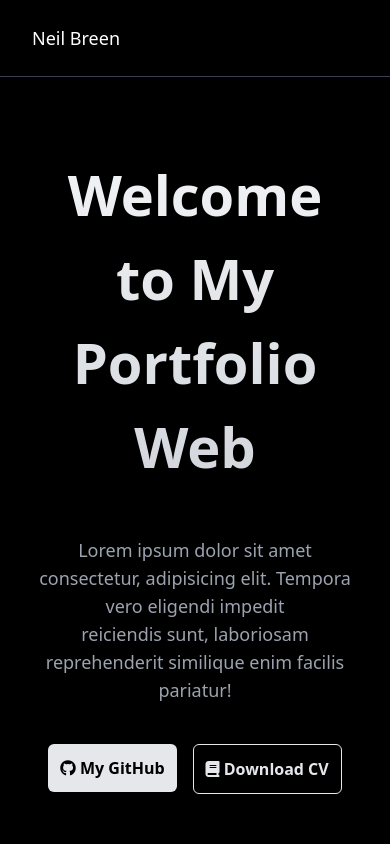
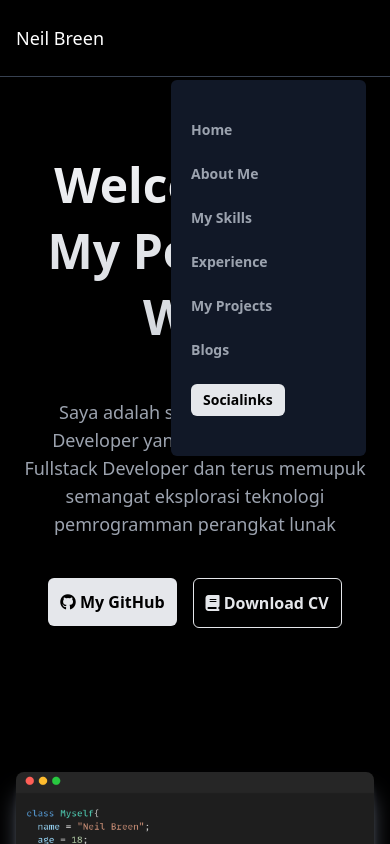
Before and after one commit to reezecodee/reezecodee.github.io, a Vue app: page / in a window 390 px wide. Both pictures are taken after a click on the button 337 px from the left and 38 px from the top of the page. Shown: the top 844 px of the page. Built offline with nearby package versions, Linux system fonts and the light colour scheme.

Commit message:
test: responsive mobile

```diff
--- a/src/components/NavbarComponent.vue
+++ b/src/components/NavbarComponent.vue
@@ -2,34 +2,34 @@
     <header class="w-full fixed z-[2000] top-0">
         <nav :class="{ 'bg-opacity-30 bg-gray-500': navbarVisible }"
             class="font-inter font-medium text-sm backdrop-blur-sm border-b border-gray-700 duration-1000">
-            <div class="py-4 px-8 flex justify-between items-center container mx-auto">
+            <div class="py-4 px-4 md:px-8 flex justify-between items-center container mx-auto">
                 <a href="">
                     <div class="flex justify-start items-center text-white">
                         <span class="font-pacifico font-medium text-lg">Neil Breen</span>
                     </div>
                 </a>
-                <div id="toggleTarget"
-                    class="bg-gray-800 rounded-md lg:rounded-none py-4 px-5 absolute right-6 top-20 lg:bg-transparent lg:static lg:py-0 lg:px-0 hidden lg:block w-1/2 lg:w-auto">
+                <div id="toggleTarget" :class="isSidebarOpen ? 'block' : 'hidden'"
+                    class="bg-gray-900 rounded-md md:rounded-none py-4 px-5 absolute right-6 top-20 md:bg-transparent md:static md:py-0 md:px-0 md:block w-1/2 md:w-auto">
                     <router-link to="/"
-                        class="text-gray-400 font-semibold ml-0 my-6 lg:my-0 lg:ml-8 hover:text-white block lg:inline">Home</router-link>
+                        class="text-gray-400 font-semibold ml-0 my-6 md:my-0 md:ml-8 hover:text-white block md:inline">Home</router-link>
                     <router-link to="/about-me"
-                        class="text-gray-400 font-semibold ml-0 my-6 lg:my-0 lg:ml-8 hover:text-white block lg:inline">About
+                        class="text-gray-400 font-semibold ml-0 my-6 md:my-0 md:ml-8 hover:text-white block md:inline">About
                         Me</router-link>
                     <router-link to="/my-skills"
-                        class="text-gray-400 font-semibold ml-0 my-6 lg:my-0 lg:ml-8 hover:text-white block lg:inline">My
+                        class="text-gray-400 font-semibold ml-0 my-6 md:my-0 md:ml-8 hover:text-white block md:inline">My
                         Skills</router-link>
                     <router-link to="/experience"
-                        class="text-gray-400 font-semibold ml-0 my-6 lg:my-0 lg:ml-8 hover:text-white block lg:inline">Experience</router-link>
+                        class="text-gray-400 font-semibold ml-0 my-6 md:my-0 md:ml-8 hover:text-white block md:inline">Experience</router-link>
                     <router-link to="/my-projects"
-                        class="text-gray-400 font-semibold ml-0 my-6 lg:my-0 lg:ml-8 hover:text-white block lg:inline">My
+                        class="text-gray-400 font-semibold ml-0 my-6 md:my-0 md:ml-8 hover:text-white block md:inline">My
                         Projects</router-link>
                     <router-link to="/blogs"
-                        class="text-gray-400 font-semibold ml-0 my-6 lg:my-0 lg:ml-8 hover:text-white block lg:inline">Blogs</router-link>
-                    <router-link to="" class="font-semibold ml-0 my-6 lg:my-0 lg:ml-8 block lg:inline">
+                        class="text-gray-400 font-semibold ml-0 my-6 md:my-0 md:ml-8 hover:text-white block md:inline">Blogs</router-link>
+                    <router-link to="" class="font-semibold ml-0 my-6 md:my-0 md:ml-8 block md:inline">
                         <button class="py-1.5 px-3 bg-gray-200 rounded-md hover:bg-gray-300 text-black">Socialinks</button>
                     </router-link>
                 </div>
-                <button id="nav-toggle" class="py-2 px-3 block lg:hidden" type="button"><i
+                <button id="nav-toggle" @click="toggleSidebar()" class="py-2 px-3 block md:hidden" type="button"><i
                         class="fas fa-bars text-xl text-black dark:text-white"></i></button>
             </div>
         </nav>
@@ -40,6 +40,7 @@
 import { ref, onMounted, onBeforeUnmount } from 'vue';
 
 const navbarVisible = ref(false);
+const isSidebarOpen = ref(false);
 
 onMounted(() => {
     window.addEventListener('scroll', handleScroll);
@@ -49,6 +50,11 @@ onBeforeUnmount(() => {
     window.removeEventListener('scroll', handleScroll);
 });
 
+const toggleSidebar = () => {
+    isSidebarOpen.value = !isSidebarOpen.value;
+};
+
+
 const handleScroll = () => {
     if (window.scrollY > 0 && !navbarVisible.value) {
         navbarVisible.value = true;
@@ -56,6 +62,7 @@ const handleScroll = () => {
         navbarVisible.value = false;
     }
 };
+
 </script>
 
 <style scoped></style>
--- a/src/views/AboutView.vue
+++ b/src/views/AboutView.vue
@@ -1,7 +1,7 @@
 <template>
     <MainLayout>
         <section id="about-section">
-            <div class="container mx-auto px-8">
+            <div class="container mx-auto px-4 md:px-8 text-justify md:text-start">
                 <div class="flex justify-center">
                     <div class="max-w-3xl text-gray-400 text-lg">
                         <h1
--- a/src/views/ExperienceView.vue
+++ b/src/views/ExperienceView.vue
@@ -11,7 +11,7 @@
                             berproses menjadi fullstack developer.</p>
                     </div>
                 </div>
-                <div class="flex flex-wrap">
+                <div class="flex flex-wrap justify-center">
                     <div class="w-1/2 self-center">
                         <ol class="relative border-s border-gray-200 dark:border-gray-700">
                             <li class="mb-10 ms-6">
@@ -31,7 +31,7 @@
                             </li>
                         </ol>
                     </div>
-                    <div class="w-1/2 self-center">
+                    <div class="w-1/2 self-center hidden md:block">
                         <ol class="relative border-s border-gray-200 dark:border-gray-700">
                             <li class="mb-10 ms-6">
                                 <span
--- a/src/views/HomeView.vue
+++ b/src/views/HomeView.vue
@@ -1,18 +1,16 @@
 <template>
     <MainLayout>
         <section id="hero-section">
-            <div class="container px-8 mx-auto">
+            <div class="container px-4 md:px-8 mx-auto">
                 <div class="flex justify-center">
                     <div class="text-center">
                         <h1
-                            class="text-[3.5rem] bg-gradient-to-b from-gray-100 to-gray-300 bg-clip-text text-transparent font-extrabold p-2">
+                            class="text-[3rem] leading-snug md:text-[3.5rem] bg-gradient-to-b from-gray-100 to-gray-300 bg-clip-text text-transparent font-extrabold p-2">
                             Welcome to My Portfolio Web</h1>
-                        <p class="text-lg text-gray-400 mt-10">Lorem ipsum dolor sit amet consectetur, adipisicing elit.
-                            Tempora
-                            vero
-                            eligendi
-                            impedit<br> reiciendis
-                            sunt, laboriosam reprehenderit similique enim facilis pariatur!</p>
+                        <p class="text-lg text-gray-400 mt-10">Saya adalah seorang Junior Web Developer yang berfokus
+                            menjadi
+                            Fullstack Developer dan terus<br class="hidden md:block"> memupuk semangat
+                            eksplorasi teknologi pemrogramman perangkat lunak</p>
                         <div class="flex justify-center gap-4 font-semibold mt-10">
                             <a href="">
                                 <button class="px-3 py-3 bg-gray-200 rounded-md text-black hover:bg-gray-300"><i
@@ -31,14 +29,15 @@
             </div>
         </section>
         <section id="myself-section">
-            <div class="container px-8 mx-auto mt-36">
-                <div class="flex">
-                    <div class="w-full self-start">
+            <div class="container px-4 md:px-8 mx-auto mt-36">
+                <div class="flex flex-wrap-reverse md:flex-wrap">
+                    <div class="w-full md:w-1/2 self-start mt-20 md:mt-0">
                         <h4
                             class="bg-gradient-to-b from-gray-100 to-gray-300 bg-clip-text text-transparent inline-block text-4xl font-extrabold mb-3">
                             let's connect
-                            with
-                            me</h4>
+                            <br class="block md:hidden">with
+                            me
+                        </h4>
                         <p class="text-gray-400 pr-3">Lorem ipsum dolor sit amet consectetur adipisicing elit. Quo magnam
                             nihil
                             id
@@ -65,7 +64,7 @@
                             </a>
                         </div>
                     </div>
-                    <div class="w-full self-center">
+                    <div class="w-full md:w-1/2 self-center">
                         <img src="/public/code.png" alt=""
                             class="shadow-xl shadow-gray-500 rounded-lg cursor-pointer hover:-rotate-6 duration-200">
                     </div>
--- a/src/views/SkillsView.vue
+++ b/src/views/SkillsView.vue
@@ -1,7 +1,7 @@
 <template>
     <MainLayout>
         <section id="skills-section">
-            <div class="container mx-auto px-8">
+            <div class="container mx-auto px-4 md:px-8">
                 <div class="flex justify-center">
                     <div class="max-w-3xl text-gray-400 text-lg">
                         <h1
@@ -71,7 +71,7 @@
             </div>
         </section>
         <section id="target-section">
-            <div class="container mx-auto px-8 mt-32">
+            <div class="container mx-auto px-4 md:px-8 mt-32">
                 <div class="flex justify-center">
                     <div class="max-w-3xl text-gray-400 text-lg text-center">
                         <h1
```
Also changed, not shown: src/components/FooterComponent.vue (+6 -5 lines).
